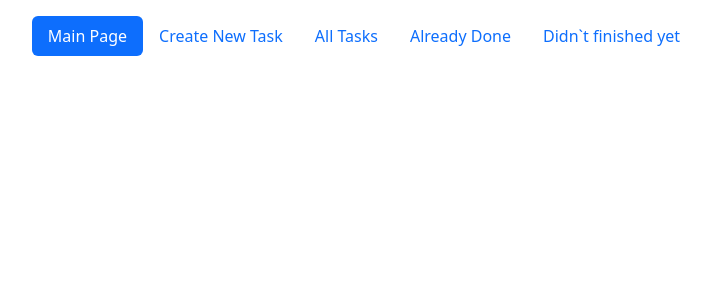
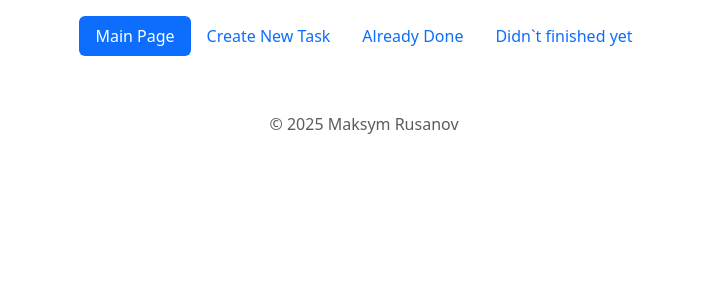
Before and after one commit to maksymrusanov/flask-app, a Flask app: template templates/base.html in a window 1280 px wide. Shown: the top 300 px of the page, without its empty margins (276-987 px from the left). Run offline with Flask 3, Linux system fonts and the light colour scheme; the template is opened without the code that fills it, so the values that code supplies are empty.

Commit message:
add some staff

```diff
--- a/main.py
+++ b/main.py
@@ -1,12 +1,40 @@
-from flask import Flask, render_template
-import requests
+from flask import Flask, render_template, request, redirect
+
+from flask_sqlalchemy import SQLAlchemy
+
 
 app = Flask(__name__)
+app.config["SQLALCHEMY_DATABASE_URI"] = "sqlite:///mydatabase.db"
+app.config["SQLALCHEMY_TRACK_MODIFICATIONS"] = False
+
+db = SQLAlchemy(app)
+
+
+class Note(db.Model):
+    id = db.Column(db.Integer, primary_key=True)
+    title = db.Column(db.String(100))
+    text = db.Column(db.Text)
 
 
 @app.route("/")
-def main_page():
-    return render_template("base.html")
+def main_page(methods=["GET"]):
+    if request.method == "GET":
+        notes = Note.query.all()
+
+    return render_template("main.html", notes=notes)
+
+
+@app.route("/create", methods=["GET", "POST"])
+def create_new_task():
+    if request.method == "POST":
+        title = request.form["title"]
+        text = request.form["text"]
+        new_note = Note(title=title, text=text)
+        db.session.add(new_note)
+        db.session.commit()
+        return render_template("create_task.html", message="Note saved successfully!")
+
+    return render_template("create_task.html")
 
 
 if __name__ == "__main__":
--- a/templates/base.html
+++ b/templates/base.html
@@ -15,14 +15,17 @@
 <header class="d-flex justify-content-center py-3">
     <ul class="nav nav-pills">
         <li class="nav-item"><a href="/" class="nav-link active" aria-current="page">Main Page</a></li>
-        <li class="nav-item"><a href="#" class="nav-link">Create New Task</a></li>
-        <li class="nav-item"><a href="#" class="nav-link">All Tasks</a></li>
+        <li class="nav-item"><a href="{{url_for('create_new_task')}}" class="nav-link">Create New Task</a></li>
         <li class="nav-item"><a href="#" class="nav-link">Already Done </a></li>
         <li class="nav-item"><a href="#" class="nav-link">Didn`t finished yet</a></li>
     </ul>
 </header>
 {%block content%}
 {%endblock%}
+<div class="container">
+    <footer class="py-3 my-4">
+        <p class="text-center text-body-secondary">© 2025 Maksym Rusanov</p></footer>
+</div>
 <script src="https://cdn.jsdelivr.net/npm/bootstrap@5.3.7/dist/js/bootstrap.bundle.min.js"
         integrity="sha384-ndDqU0Gzau9qJ1lfW4pNLlhNTkCfHzAVBReH9diLvGRem5+R9g2FzA8ZGN954O5Q"
         crossorigin="anonymous"></script>
```
